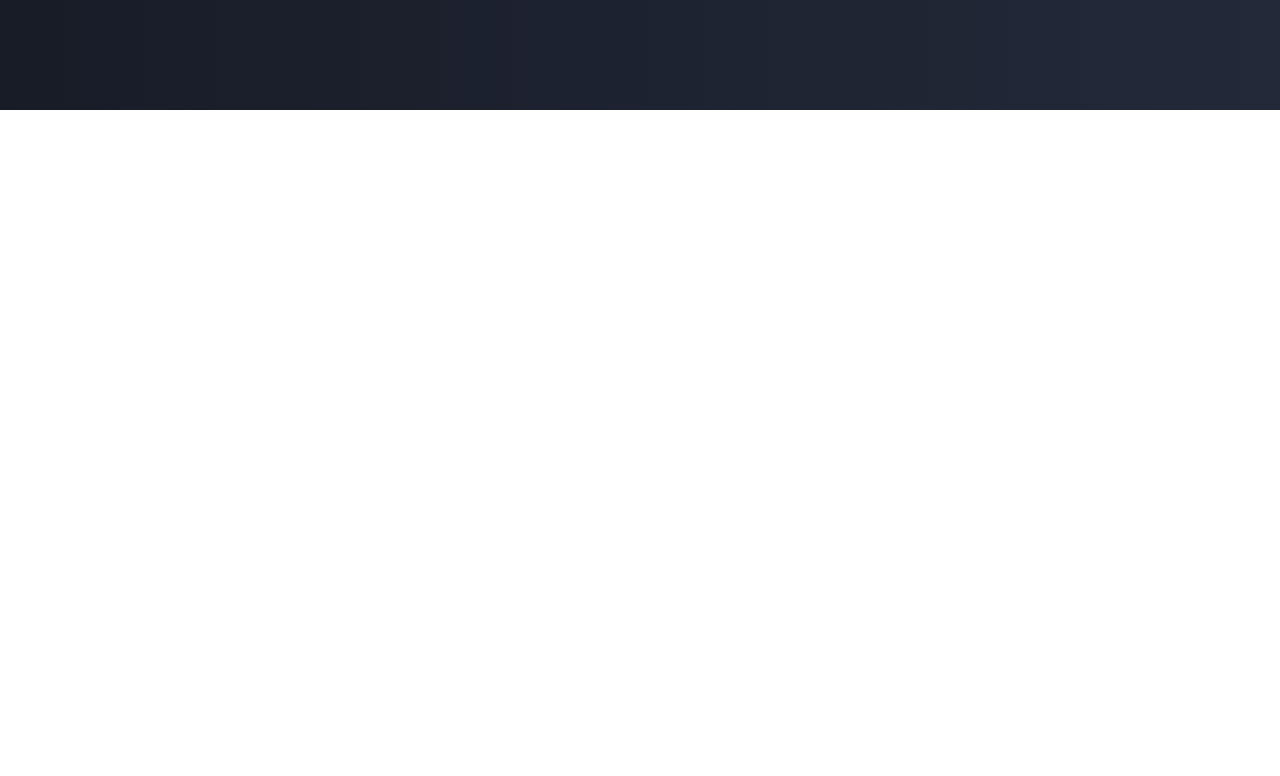
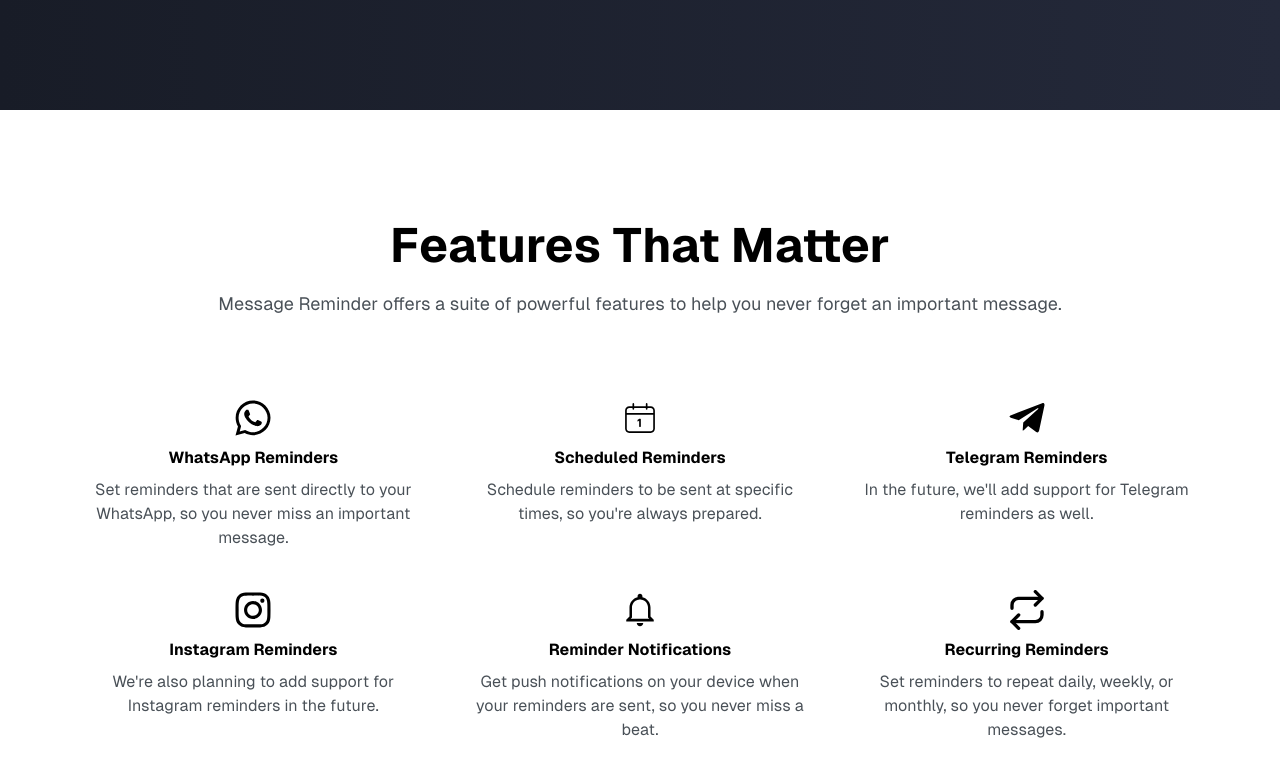
Before and after one commit to sandeep-rajputt/Message-Reminder, a React (Vite) app in the folder Frontend/: page / in a window 1280 px wide. Shown: the part 570-1346 px from the top of the page. Before the commit the page ends 800 px from the top, so only its background shows below. Built offline with nearby package versions, Linux system fonts and the light colour scheme.

Commit message:
Setup features section on home tab

```diff
--- /dev/null
+++ b/Frontend/src/components/sections/Features.jsx
@@ -0,0 +1,82 @@
+import React from "react";
+import { FaWhatsapp } from "react-icons/fa";
+import { CiCalendarDate } from "react-icons/ci";
+import { FaTelegramPlane } from "react-icons/fa";
+import { FaInstagram } from "react-icons/fa";
+import { IoMdNotificationsOutline } from "react-icons/io";
+import { FiRepeat } from "react-icons/fi";
+
+const featuresData = [
+  {
+    icon: <FaWhatsapp size={"40px"} />,
+    title: "WhatsApp Reminders",
+    discription:
+      "Set reminders that are sent directly to your WhatsApp, so you never miss an important message.",
+  },
+  {
+    icon: <CiCalendarDate size={"40px"} />,
+    title: "Scheduled Reminders",
+    discription:
+      "Schedule reminders to be sent at specific times, so you're always prepared.",
+  },
+  {
+    icon: <FaTelegramPlane size={"40px"} />,
+    title: "Telegram Reminders",
+    discription:
+      "In the future, we'll add support for Telegram reminders as well.",
+  },
+  {
+    icon: <FaInstagram size={"40px"} />,
+    title: "Instagram Reminders",
+    discription:
+      "We're also planning to add support for Instagram reminders in the future.",
+  },
+  {
+    icon: <IoMdNotificationsOutline size={"40px"} />,
+    title: "Reminder Notifications",
+    discription:
+      "Get push notifications on your device when your reminders are sent, so you never miss a beat.",
+  },
+  {
+    icon: <FiRepeat size={"40px"} />,
+    title: "Recurring Reminders",
+    discription:
+      "Set reminders to repeat daily, weekly, or monthly, so you never forget important messages.",
+  },
+];
+
+const Features = () => {
+  return (
+    <section className="flex items-center justify-center">
+      <div className="max-w-device w-full py-28 flex flex-col justify-center items-center gap-20 px-20">
+        <div className="grid gap-5 ">
+          <h3 className="text-5xl font-bold text-center">
+            Features That Matter
+          </h3>
+          <p className="text-center text-dark-grey text-lg">
+            Message Reminder offers a suite of powerful features to help you
+            never forget an important message.
+          </p>
+        </div>
+        <div className="grid grid-cols-[1fr_1fr_1fr] gap-10">
+          {featuresData.map((item, index) => {
+            return (
+              <div
+                key={index}
+                className="w-full max-w-96 grid grid-rows-[auto_auto_1fr] gap-2"
+              >
+                <div className="flex justify-center items-center">
+                  {item.icon}
+                </div>
+                <h4 className="text-center font-bold">{item.title}</h4>
+                <p className="text-center text-dark-grey">{item.discription}</p>
+              </div>
+            );
+          })}
+        </div>
+      </div>
+    </section>
+  );
+};
+
+export default Features;
--- a/Frontend/src/index.css
+++ b/Frontend/src/index.css
@@ -64,3 +64,7 @@
   font-weight: 900;
   font-style: normal;
 }
+
+body::-webkit-scrollbar {
+  display: none;
+}
--- a/Frontend/src/pages/Home/Home.jsx
+++ b/Frontend/src/pages/Home/Home.jsx
@@ -1,10 +1,12 @@
 import React from "react";
 import HeroSection from "../../components/sections/HeroSection";
+import Features from "../../components/sections/Features";
 
 const Home = () => {
   return (
     <main>
       <HeroSection />
+      <Features />
     </main>
   );
 };
```
